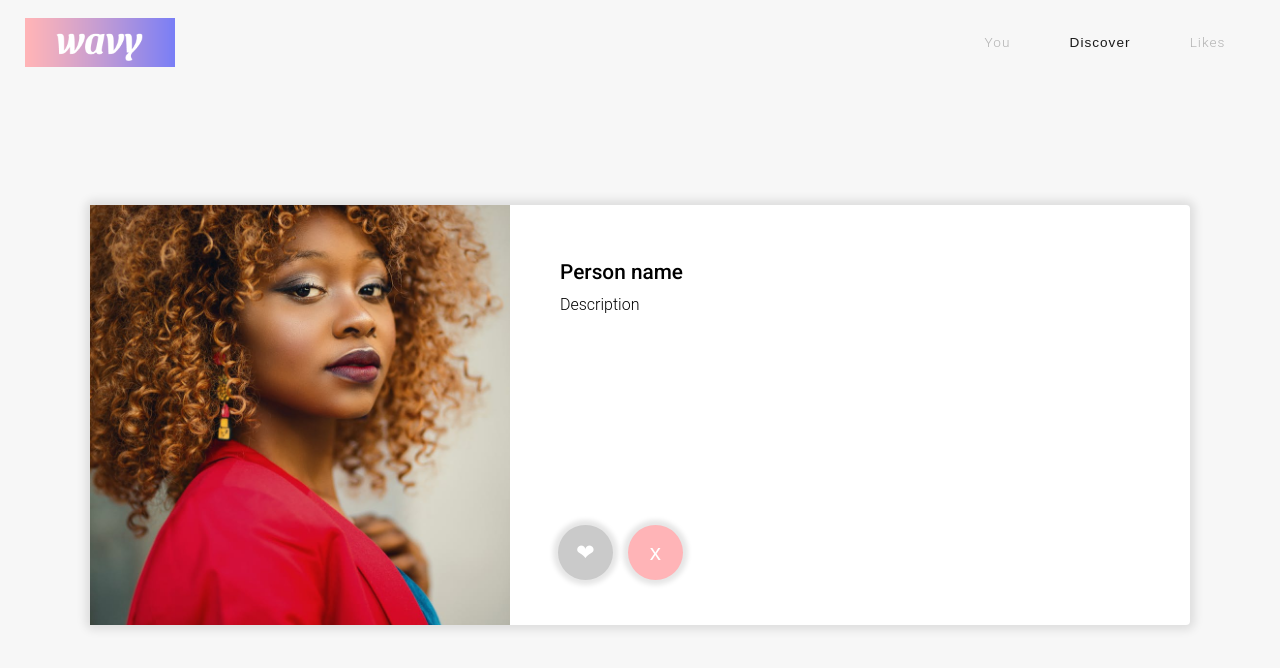
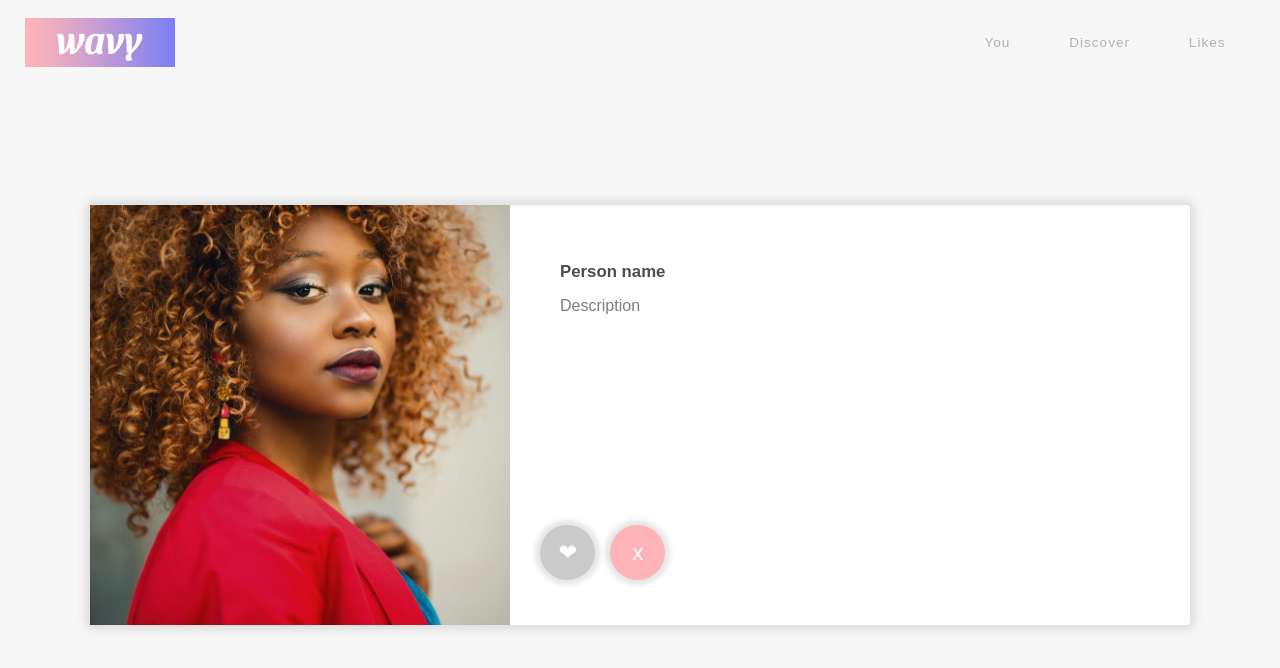
Before and after one commit to KarinMeijvogel/fe-assessment-2, a website: page index.html in a window 1280 px wide. Drawn offline with Linux system fonts and the light colour scheme; a web font is replaced by a local one.

Commit message:
:bento: Added a general.css file for all pages

```diff
--- a/index.html
+++ b/index.html
@@ -37,13 +37,13 @@
         <img src="images/wavylogo.png" alt="wavy logo">
         <ul>
             <li>
-                <a href=""><img src="../static/images/user.png" alt="User icon"> You</a>
+                <a href=""><img src="images/user.png" alt="User icon"> You</a>
             </li>
             <li>
-                <a href="browsepage"><img src="../static/images/search.png" alt="User icon"> Discover</a>
+                <a href="index.html"><img src="images/search.png" alt="User icon"> Discover</a>
             </li>
             <li>
-                <a href="likedpage"><img src="../static/images/heart.png" alt="User icon"> Likes</a>
+                <a href="likedpage.html"><img src="images/heart.png" alt="User icon"> Likes</a>
             </li>
         </ul>
     </nav>
--- a/styles/addfilter.css
+++ b/styles/addfilter.css
@@ -1,45 +1,4 @@
-* {
-    padding: 0;
-    margin: 0;
-    box-sizing: border-box;
-}
-
-body {
-    background: rgb(247, 247, 247);
-    font-size: 16px;
-    font-family: 'Roboto Light', sans-serif;
-    color: #000;
-}
-
-h2, h3, h4, h5, h6 {
-    font-family: 'Roboto', sans-serif;
-    font-weight: 500;
-    line-height: 1.7em;
-}
-
-h1 {
-    font-family: 'Montserrat', 'Roboto', sans-serif;
-    font-size: 1.7em;
-    line-height: 3em;
-}
-
-h2 {
-    font-size: 1.3em;
-    line-height: 1.7em;
-}
-
-h3 {
-    font-size: 1.17em;
-}
-
-a, a:active, a:visited {
-    text-decoration: none;
-    color: rgb(177, 177, 177);
-}
-
-a:hover {
-    color: #1CA7EC;
-}
+@import "general.css";
 
 /* main */
 main {
--- a/styles/browsepage.css
+++ b/styles/browsepage.css
@@ -1,45 +1,4 @@
-* {
-    padding: 0;
-    margin: 0;
-    box-sizing: border-box;
-}
-
-body {
-    background: rgb(247, 247, 247);
-    font-size: 16px;
-    font-family: 'Roboto Light', sans-serif;
-    color: #000;
-}
-
-h2, h3, h4, h5, h6 {
-    font-family: 'Roboto', sans-serif;
-    font-weight: 500;
-    line-height: 1.7em;
-}
-
-h1 {
-    font-family: 'Montserrat', 'Roboto', sans-serif;
-    font-size: 1.7em;
-    line-height: 3em;
-}
-
-h2 {
-    font-size: 1.3em;
-    line-height: 1.7em;
-}
-
-h3 {
-    font-size: 1.17em;
-}
-
-a, a:active, a:visited {
-    text-decoration: none;
-    color: rgb(177, 177, 177);
-}
-
-a:hover {
-    color: #1CA7EC;
-}
+@import "general.css";
 
 /* browse page header */
 header {
@@ -93,7 +52,6 @@ main > ul > li:last-of-type {
 
 main > ul figure {
     height: 100%;
-    color: #000;
 }
 
 main > ul figure img {
@@ -233,7 +191,6 @@ input[type=email], input[type=password] {
 input[type=submit] {
     margin-top: 10px;
     width: 100%;
-    font-family: 'Roboto Light', sans-serif;
     font-size: .9em;
     color: #FFFFFF;
     padding: 10px 25px;
@@ -279,11 +236,6 @@ nav ul img {
     display: block;
 }
 
-nav ul > li:nth-of-type(2) > a {
-    color: rgb(0, 0, 0, .9);
-    font-family: 'Roboto Bold', sans-serif;
-}
-
 nav ul > li:nth-of-type(2) > a > img {
     opacity: .9;
 }
--- /dev/null
+++ b/styles/general.css
@@ -0,0 +1,36 @@
+* {
+    padding: 0;
+    margin: 0;
+    box-sizing: border-box;
+}
+
+body {
+    background: rgb(247, 247, 247);
+    font-size: 16px;
+    font-family: 'Gotham Pro light', sans-serif;
+    line-height: 1.45em;
+    color: #7e7d81;
+}
+
+h1, h2, h3, h4, h5, h6 {
+    font-family: 'Gotham Pro', sans-serif;
+    line-height: 2em;
+    color: #4d4d4d;
+}
+
+h2 {
+    font-size: 1.05em;
+}
+
+a, a:active, a:visited {
+    text-decoration: none;
+    color: rgb(177, 177, 177);
+}
+
+a:hover {
+    color: #1CA7EC;
+}
+
+img {
+    width: 100%;
+}
--- a/styles/likedpage.css
+++ b/styles/likedpage.css
@@ -1,45 +1,4 @@
-* {
-    padding: 0;
-    margin: 0;
-    box-sizing: border-box;
-}
-
-body {
-    background: rgb(247, 247, 247);
-    font-size: 16px;
-    font-family: 'Roboto Light', sans-serif;
-    color: #000;
-}
-
-h2, h3, h4, h5, h6 {
-    font-family: 'Roboto', sans-serif;
-    font-weight: 500;
-    line-height: 1.7em;
-}
-
-h1 {
-    font-family: 'Montserrat', 'Roboto', sans-serif;
-    font-size: 1.7em;
-    line-height: 3em;
-}
-
-h2 {
-    font-size: 1.3em;
-    line-height: 1.7em;
-}
-
-h3 {
-    font-size: 1.17em;
-}
-
-a, a:active, a:visited {
-    text-decoration: none;
-    color: rgb(177, 177, 177);
-}
-
-a:hover {
-    color: #1CA7EC;
-}
+@import "general.css";
 
 /* header with page title */
 header {
```
Also changed, not shown: likedpage.html (+3 -2 lines).
